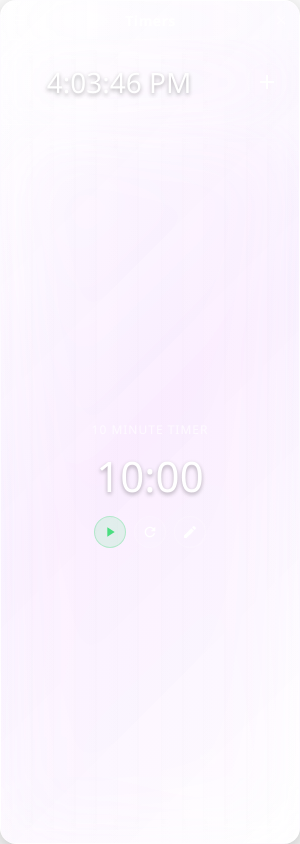
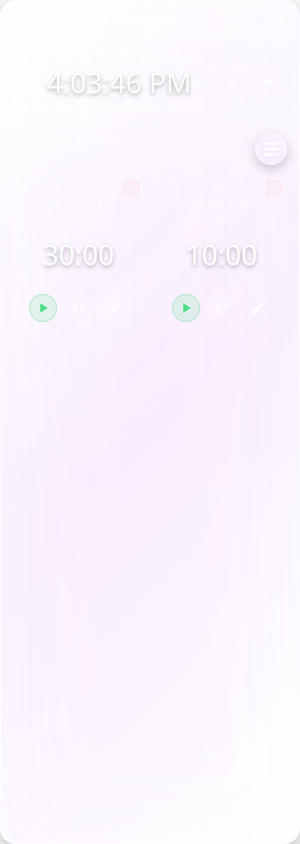
Before and after one commit to ganeshjaiwal/sticky-timer, an Electron app: page index.html in a window 300 px wide. Both pictures are taken after a click on the button 274 px from the left and 151 px from the top of the page. Drawn offline with Linux system fonts and the light colour scheme.

Commit message:
Added list view and grid view for timers

```diff
--- a/index.html
+++ b/index.html
@@ -21,7 +21,7 @@
           <div class="time-display" id="system-time" style="margin-bottom: 0; font-size: 28px;">00:00:00</div>
         </div>
       </div>
-      <div style="display: flex; align-items: center; justify-content: center;">
+      <div style="display: flex; align-items: center; justify-content: center; gap: 8px;">
         <button class="add-btn btn" id="add-btn" title="Add Timer"
           style="width: 40px; height: 40px; border-radius: 50%;">
           <svg viewBox="0 0 24 24" style="width: 24px; height: 24px; fill: currentColor;">
@@ -31,9 +31,21 @@
       </div>
     </div>
 
-
-    <div class="timers-container" id="timers-container">
-      <!-- Timers will be dynamically injected here -->
+    <div class="main-content-area">
+      <div class="view-controls">
+        <button class="btn view-toggle-btn" id="view-toggle-btn" title="Toggle Grid/List View">
+          <!-- Icons will be injected by JS -->
+          <svg viewBox="0 0 24 24" id="view-icon" style="width: 20px; height: 20px; fill: currentColor;">
+            <rect x="3" y="3" width="8" height="8" rx="2" />
+            <rect x="13" y="3" width="8" height="8" rx="2" />
+            <rect x="3" y="13" width="8" height="8" rx="2" />
+            <rect x="13" y="13" width="8" height="8" rx="2" />
+          </svg>
+        </button>
+      </div>
+      <div class="timers-container" id="timers-container">
+        <!-- Timers will be dynamically injected here -->
+      </div>
     </div>
   </div>
   <script src="renderer.js"></script>
--- a/main.js
+++ b/main.js
@@ -1,5 +1,4 @@
 const { app, BrowserWindow, ipcMain } = require('electron');
-const path = require('path');
 
 try {
   require('electron-reloader')(module);
--- a/renderer.js
+++ b/renderer.js
@@ -25,10 +25,29 @@
     RESET: '<svg viewBox="0 0 24 24"><path d="M17.65 6.35C16.2 4.9 14.21 4 12 4c-4.42 0-7.99 3.58-7.99 8s3.57 8 7.99 8c3.73 0 6.84-2.55 7.73-6h-2.08c-.82 2.33-3.04 4-5.65 4-3.31 0-6-2.69-6-6s2.69-6 6-6c1.66 0 3.14.69 4.22 1.78L13 11h7V4l-2.35 2.35z"/></svg>',
     EDIT: '<svg viewBox="0 0 24 24"><path d="M3 17.25V21h3.75L17.81 9.94l-3.75-3.75L3 17.25zM20.71 7.04c.39-.39.39-1.02 0-1.41l-2.34-2.34c-.39-.39-1.02-.39-1.41 0l-1.83 1.83 3.75 3.75 1.83-1.83z"/></svg>',
     SAVE: '<svg viewBox="0 0 24 24"><path d="M17 3H5c-1.11 0-2 .9-2 2v14c0 1.1.89 2 2 2h14c1.1 0 2-.9 2-2V7l-4-4zm-5 16c-1.66 0-3-1.34-3-3s1.34-3 3-3 3 1.34 3 3-1.34 3-3 3zm3-10H5V5h10v4z"/></svg>',
-    REMOVE: '<svg viewBox="0 0 24 24" fill="currentColor"><path d="M19 6.41L17.59 5 12 10.59 6.41 5 5 6.41 10.59 12 5 17.59 6.41 19 12 13.41 17.59 19 19 17.59 13.41 12z"/></svg>'
+    REMOVE: '<svg viewBox="0 0 24 24" fill="currentColor"><path d="M19 6.41L17.59 5 12 10.59 6.41 5 5 6.41 10.59 12 5 17.59 6.41 19 12 13.41 17.59 19 19 17.59 13.41 12z"/></svg>',
+    GRID: '<svg viewBox="0 0 24 24"><rect x="3" y="3" width="8" height="8" rx="2" fill="currentColor"/><rect x="13" y="3" width="8" height="8" rx="2" fill="currentColor"/><rect x="3" y="13" width="8" height="8" rx="2" fill="currentColor"/><rect x="13" y="13" width="8" height="8" rx="2" fill="currentColor"/></svg>',
+    LIST: '<svg viewBox="0 0 24 24"><rect x="3" y="4" width="18" height="3" rx="1.5" fill="currentColor"/><rect x="3" y="10.5" width="18" height="3" rx="1.5" fill="currentColor"/><rect x="3" y="17" width="18" height="3" rx="1.5" fill="currentColor"/></svg>'
 };
 
 const activeTimers = new Set();
+let currentView = localStorage.getItem('timerViewPreference') || 'list';
+
+function updateViewUI() {
+    const container = document.getElementById('timers-container');
+    const icon = document.getElementById('view-icon');
+
+    if (currentView === 'grid') {
+        container.classList.add('grid-view');
+        icon.innerHTML = ICONS.LIST;
+    } else {
+        container.classList.remove('grid-view');
+        icon.innerHTML = ICONS.GRID;
+    }
+}
+
+// Initial View Load
+updateViewUI();
 
 function syncRemoveButtons() {
     const isOnlyOne = activeTimers.size <= 1;
@@ -321,3 +340,9 @@
 document.getElementById('add-btn').addEventListener('click', () => {
     new Timer(DEFAULT_NEW_TIMER_MINUTES);
 });
+
+document.getElementById('view-toggle-btn').addEventListener('click', () => {
+    currentView = currentView === 'list' ? 'grid' : 'list';
+    localStorage.setItem('timerViewPreference', currentView);
+    updateViewUI();
+});
--- a/styles.css
+++ b/styles.css
@@ -77,11 +77,6 @@
   -webkit-app-region: no-drag;
   background: rgba(255, 255, 255, 0.1);
   border: 1px solid rgba(255, 255, 255, 0.2);
-  border-radius: 6px;
-  font-size: 70px;
-  line-height: 1;
-  width: 90px;
-  height: 100%;
   display: flex;
   align-items: center;
   justify-content: center;
@@ -99,31 +94,35 @@
 
 .remove-btn {
   position: absolute;
-  top: 5px;
-  right: 5px;
-  background: transparent;
-  border: none;
-  color: rgba(255, 255, 255, 0.4);
+  top: 6px;
+  right: 6px;
+  background: rgba(255, 118, 117, 0.1);
+  border: 1px solid rgba(255, 118, 117, 0.2);
+  border-radius: 4px;
+  color: rgba(255, 255, 255, 0.7);
   cursor: pointer;
-  font-size: 16px;
-  line-height: 1;
+  padding: 4px;
+  display: flex;
+  align-items: center;
+  justify-content: center;
   -webkit-app-region: no-drag;
-  transition: color 0.2s;
+  transition: all 0.2s ease;
+  z-index: 5;
 }
 
 .remove-btn:disabled {
-  opacity: 0.1 !important;
-  cursor: default;
-  pointer-events: none;
+  display: none; /* Hide instead of disable for cleaner UI when not removable */
 }
 
 .remove-btn svg {
-  width: 14px;
-  height: 14px;
+  width: 12px;
+  height: 12px;
 }
 
 .remove-btn:hover {
-  color: #ff7675;
+  background: rgba(255, 118, 117, 0.4);
+  color: #fff;
+  transform: scale(1.1);
 }
 
 .close-btn {
@@ -141,9 +140,34 @@
   color: #ff5f56;
 }
 
+.main-content-area {
+  flex-grow: 1;
+  display: flex;
+  flex-direction: column;
+  position: relative;
+  overflow: hidden;
+}
+
+.view-controls {
+  position: absolute;
+  top: 8px;
+  right: 12px;
+  z-index: 10;
+  pointer-events: none;
+}
+
+.view-toggle-btn {
+  pointer-events: auto;
+  width: 32px !important;
+  height: 32px !important;
+  background: rgba(255, 255, 255, 0.1) !important;
+  border: 1px solid rgba(255, 255, 255, 0.2) !important;
+  box-shadow: 0 4px 12px rgba(0, 0, 0, 0.2);
+}
+
 .timers-container {
   flex-grow: 1;
-  padding: 12px;
+  padding: 50px 12px 12px 12px;
   display: flex;
   flex-direction: column;
   gap: 12px;
@@ -156,6 +180,53 @@
   );
   backdrop-filter: blur(40px) saturate(200%);
   -webkit-backdrop-filter: blur(40px) saturate(200%);
+  transition: all 0.3s ease;
+}
+
+.timers-container.grid-view {
+  display: grid;
+  grid-template-columns: repeat(2, 1fr);
+  align-content: start;
+}
+
+/* Adjust card size in grid for better fit and prevent overlap */
+.grid-view .timer-card {
+  padding: 20px 5px 10px 5px; /* Increased top padding to avoid remove-btn overlap */
+}
+
+.grid-view .remove-btn {
+  top: 4px;
+  right: 4px;
+  padding: 2px;
+}
+
+.grid-view .remove-btn svg {
+  width: 10px;
+  height: 10px;
+}
+
+.grid-view .time-display {
+  font-size: 28px;
+}
+
+.grid-view .timer-label {
+  font-size: 10px;
+  margin-top: 0;
+  padding: 0 15px; /* Side padding to avoid corner buttons */
+}
+
+.grid-view .btn {
+  width: 28px;
+  height: 28px;
+}
+
+.grid-view .edit-inputs input,
+.grid-view .edit-inputs span {
+  font-size: 28px;
+}
+
+.grid-view .edit-inputs input {
+  width: 45px;
 }
 
 .time-display-card {
@@ -215,7 +286,6 @@
 .timer-label {
   font-size: 12px;
   font-weight: 500;
-  margin-bottom: 8px;
   color: rgba(255, 255, 255, 0.7);
   text-transform: uppercase;
   letter-spacing: 1px;
@@ -350,10 +420,6 @@
   margin: 0;
 }
 
-.edit-panel {
-  display: none; /* Removing legacy edit panel reference */
-}
-
 /* Scrollbar styling for a cleaner look */
 ::-webkit-scrollbar {
   width: 6px;
```
